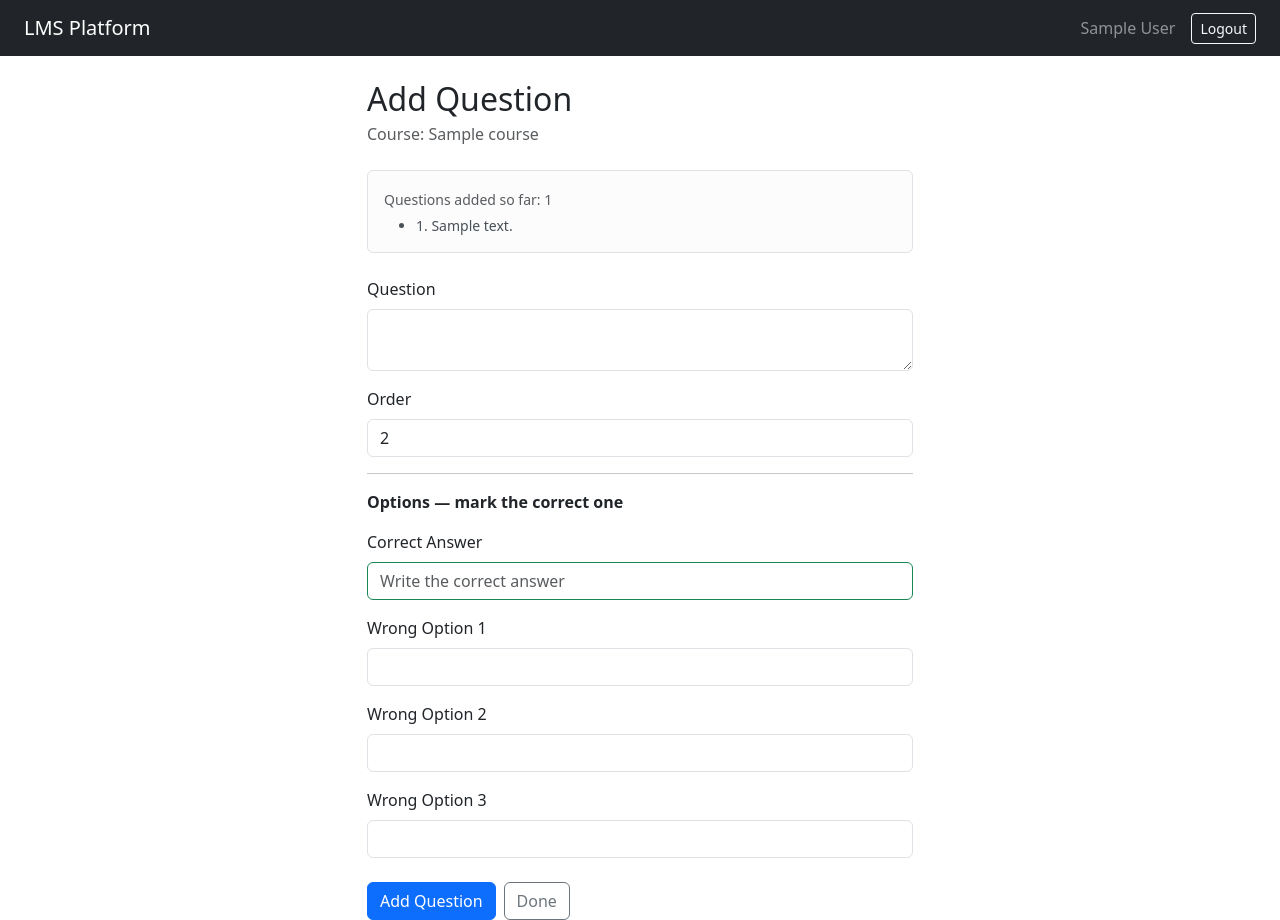
After one commit to JeanBiza/lms-platform-py-fullstack, a Flask app: page /courses/1/quiz/1 in a window 1280 px wide. The commit adds this page. Run offline with Flask 3, Linux system fonts and the light colour scheme; a user stored in the database is signed in; tables that the repository leaves empty hold one stand-in row (values such as "Sample post").

Commit message:
feat: add quiz CRUD with questions and options

```diff
--- a/app/__init__.py
+++ b/app/__init__.py
@@ -16,6 +16,7 @@ from app.routes.dashboard import dashboard_bp
 from app.routes.courses import courses_bp
 from app.routes.lessons import lessons_bp
 from app.routes.employee import employee_bp
+from app.routes.quiz import quiz_bp
 
 
 def create_app():
@@ -38,4 +39,5 @@ def create_app():
     app.register_blueprint(courses_bp, url_prefix="/courses")
     app.register_blueprint(lessons_bp, url_prefix="/courses")
     app.register_blueprint(employee_bp)
+    app.register_blueprint(quiz_bp, url_prefix="/courses")
     return app
--- a/app/routes/quiz.py
+++ b/app/routes/quiz.py
@@ -0,0 +1,72 @@
+from flask import Blueprint, render_template, redirect, url_for, request, flash, abort
+from flask_login import current_user, login_required
+from app.extensions import db
+from app.models.quiz import Quiz
+from app.models.course import Course
+from app.models.question import Question
+from app.models.option import Option
+
+quiz_bp = Blueprint("quiz", __name__)
+
+@quiz_bp.route("/<int:course_id>/quiz/new", methods=["GET", "POST"])
+@login_required
+def new_quiz(course_id):
+    if current_user.role != "admin":
+        abort(403)
+
+    course = db.session.get(Course, course_id)
+    if course is None:
+        abort(404)
+
+    if course.quiz:
+        flash("This course already has a quiz.", "warning")
+        return redirect(url_for("courses.get_course", id=course_id))
+
+    if request.method == "POST":
+        passing_score = request.form.get("passing_score", 70)
+
+        quiz = Quiz(course_id=course.id, passing_score=int(passing_score))
+        db.session.add(quiz)
+        db.session.commit()
+        return redirect(url_for("quiz.new_question", course_id=course_id, quiz_id=quiz.id))
+
+    return render_template("quiz/new_quiz.html", course=course)
+
+@quiz_bp.route("/<int:course_id>/quiz/<int:quiz_id>", methods=["GET", "POST"])
+@login_required
+def new_question(course_id, quiz_id):
+    if current_user.role != "admin":
+        abort(403)
+
+    course = db.session.get(Course, course_id)
+    if course is None:
+        abort(404)
+
+    quiz = db.session.get(Quiz, quiz_id)
+    if quiz is None:
+        abort(404)
+
+    if request.method == "POST":
+        question_text = request.form.get("text")
+        order = request.form.get("order")
+
+        question = Question(quiz_id=quiz_id, text=question_text, order=order)
+        db.session.add(question)
+        db.session.commit()
+
+        correct_option_text = request.form.get("correct_option")
+        option_text_1 = request.form.get("option_1")
+        option_text_2 = request.form.get("option_2")
+        option_text_3 = request.form.get("option_3")
+
+        correct_option = Option(question_id=question.id, text=correct_option_text, is_correct=True)
+        option1 = Option(question_id=question.id, text=option_text_1, is_correct=False)
+        option2 = Option(question_id=question.id, text=option_text_2, is_correct=False)
+        option3 = Option(question_id=question.id, text=option_text_3, is_correct=False)
+
+        db.session.add_all([correct_option, option1, option2, option3])
+        db.session.commit()
+
+        return redirect(url_for("quiz.new_question", course_id=course_id, quiz_id=quiz.id))
+
+    return render_template("quiz/new_question.html", course=course, quiz=quiz)
--- /dev/null
+++ b/app/templates/quiz/new_question.html
@@ -0,0 +1,62 @@
+{% extends "base.html" %}
+
+{% block title %}Add Question — LMS Platform{% endblock %}
+
+{% block content %}
+<div class="row justify-content-center">
+    <div class="col-md-6">
+        <h2 class="mb-1">Add Question</h2>
+        <p class="text-muted mb-4">Course: {{ course.title }}</p>
+
+        {% if quiz.questions %}
+        <div class="alert alert-light border mb-4">
+            <small class="text-muted">Questions added so far: {{ quiz.questions | length }}</small>
+            <ul class="mb-0 mt-1">
+                {% for q in quiz.questions | sort(attribute='order') %}
+                <li class="small">{{ q.order }}. {{ q.text }}</li>
+                {% endfor %}
+            </ul>
+        </div>
+        {% endif %}
+
+        <form method="POST" action="{{ url_for('quiz.new_question', course_id=course.id, quiz_id=quiz.id) }}">
+            <div class="mb-3">
+                <label class="form-label">Question</label>
+                <textarea class="form-control" name="text" rows="2" required></textarea>
+            </div>
+            <div class="mb-3">
+                <label class="form-label">Order</label>
+                <input type="number" class="form-control" name="order"
+                       value="{{ quiz.questions | length + 1 }}" min="1" required>
+            </div>
+
+            <hr class="my-3">
+            <p class="fw-semibold mb-3">Options — mark the correct one</p>
+
+            <div class="mb-3">
+                <label class="form-label">Correct Answer</label>
+                <input type="text" class="form-control border-success" name="correct_option" required
+                       placeholder="Write the correct answer">
+            </div>
+            <div class="mb-3">
+                <label class="form-label">Wrong Option 1</label>
+                <input type="text" class="form-control" name="option_1" required>
+            </div>
+            <div class="mb-3">
+                <label class="form-label">Wrong Option 2</label>
+                <input type="text" class="form-control" name="option_2" required>
+            </div>
+            <div class="mb-3">
+                <label class="form-label">Wrong Option 3</label>
+                <input type="text" class="form-control" name="option_3" required>
+            </div>
+
+            <div class="d-flex gap-2 mt-4">
+                <button type="submit" class="btn btn-primary">Add Question</button>
+                <a href="{{ url_for('courses.get_course', id=course.id) }}"
+                   class="btn btn-outline-secondary">Done</a>
+            </div>
+        </form>
+    </div>
+</div>
+{% endblock %}
```
Also changed, not shown: app/templates/dashboard/course_detail.html (+9 -0 lines), app/templates/quiz/new_quiz.html (added, +25 -0 lines).
